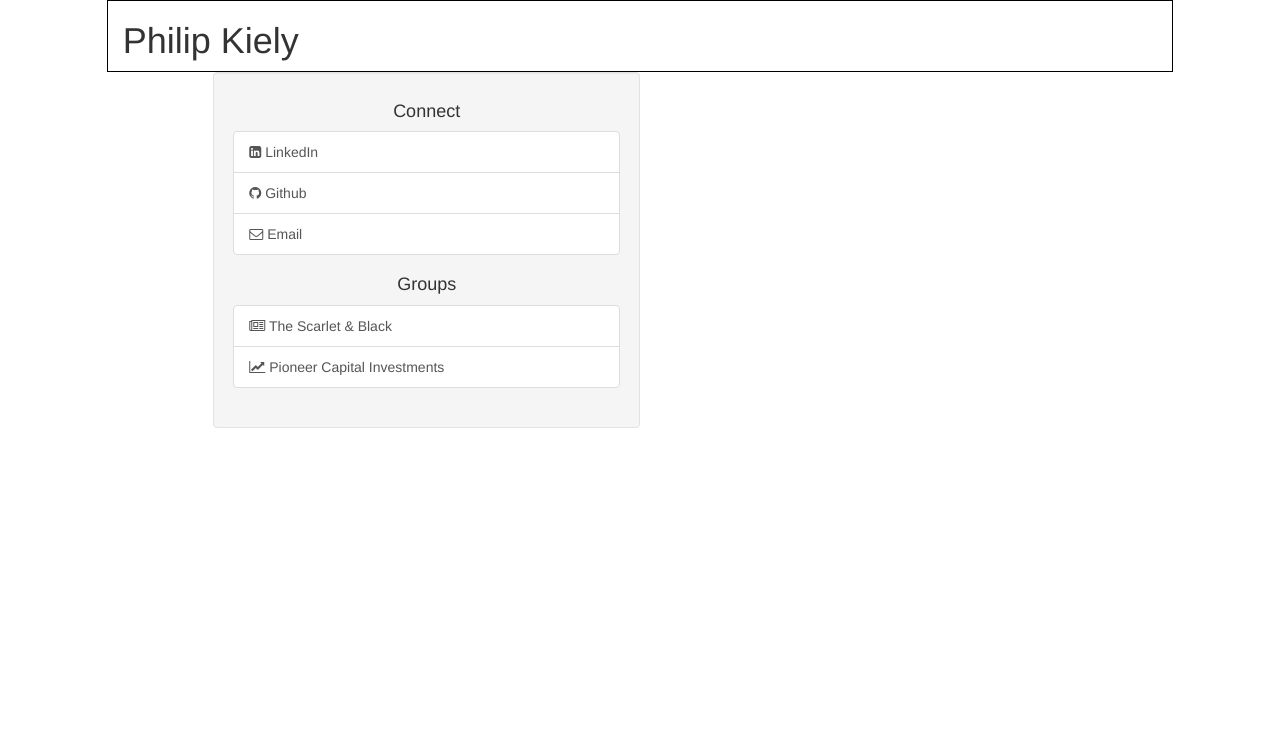
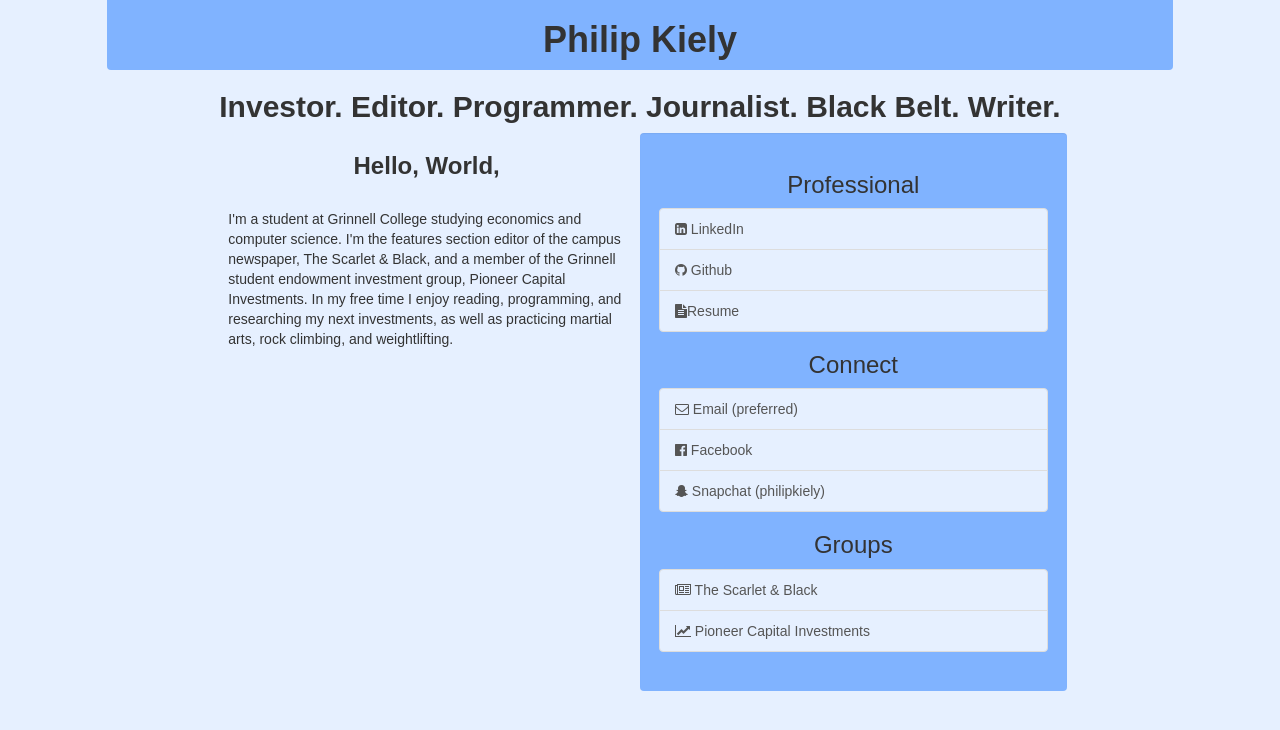
Before and after one commit to philipkiely/philipkiely.com_old, a plain HTML site: page index.html in a window 1280 px wide. Drawn offline with nearby package versions, Linux system fonts and the light colour scheme; a web font is replaced by a local one.

Commit message:
colors and bio

```diff
--- a/index.html
+++ b/index.html
@@ -2,28 +2,54 @@
 <html>
 <head>
   <title>Philip Kiely</title>
-  <link rel="stylesheet" href="style.css">
   <link rel="stylesheet" href="https://maxcdn.bootstrapcdn.com/bootstrap/3.3.7/css/bootstrap.min.css">
   <link rel="stylesheet" href="https://maxcdn.bootstrapcdn.com/font-awesome/4.7.0/css/font-awesome.min.css">
+  <link rel="stylesheet" href="https://fonts.googleapis.com/css?family=Amiko">
+  <link rel="stylesheet" href="style.css">
 </head>
 <body>
 <div class="topper col-md-10 col-md-offset-1">
-  <h1>Philip Kiely</h1>
+  <h1 class="text-center"><b>Philip Kiely</b></h1>
 </div>
-<div class="well col-md-4 col-md-offset-2">
-  <h4 class="text-center">Connect</h4>
+<div class="col-md-10 col-md-offset-1">
+  <div class="text-center">
+    <h2><b>Investor. Editor. Programmer. Journalist. Black Belt. Writer.</b></h2>
+  </div>
+</div>
+
+<div class="col-md-4 col-md-offset-2">
+  <div class="text-center">
+    <h3><b>Hello, World,</b></h3>
+  </div>
+  <div>
+  </br>
+  I'm a student at Grinnell College studying economics and computer science.
+  I'm the features section editor of the campus newspaper, The Scarlet & Black,
+  and a member of the Grinnell student endowment investment group, Pioneer Capital Investments.
+  In my free time I enjoy reading, programming, and researching my next investments, as well as
+  practicing martial arts, rock climbing, and weightlifting.
+  </br>
+  </div>
+</div>
+<div class="well col-md-4">
+  <h3 class="text-center">Professional</h3>
   <div class="list-group">
     <a class="list-group-item" href="https://www.linkedin.com/in/philipkiely" target="_blank"><i class="fa fa-linkedin-square" aria-hidden="true"></i> LinkedIn </a>
     <a class="list-group-item" href="https://github.com/philipkiely" target="_blank"><i class="fa fa-github" aria-hidden="true"></i> Github </a>
-    <a class="list-group-item" href="mailto:kielyphi@grinnell.edu"><i class="fa fa-envelope-o" aria-hidden="true"></i> Email </a>
+    <a class="list-group-item" href="Resume.pdf" target="_blank"><i class=" fa fa-file-text" aria-hidden="true"></i>Resume</a>
   </div>
-  <h4 class="text-center">Groups</h4>
+  <h3 class="text-center">Connect</h3>
+  <div class="list-group">
+    <a class="list-group-item" href="mailto:kielyphi@grinnell.edu"><i class="fa fa-envelope-o" aria-hidden="true"></i> Email (preferred)</a>
+    <a class="list-group-item" href="https://www.facebook.com/philip.kiely.9" target="_blank"><i class="fa fa-facebook-official" aria-hidden="true"></i> Facebook </a>
+    <a class="list-group-item" href="https://snapchat.com" target="_blank"><i class="fa fa-snapchat-ghost" aria-hidden="true"></i> Snapchat (philipkiely) </a>
+  </div>
+  <h3 class="text-center">Groups</h3>
   <div class="list-group">
     <a class="list-group-item" href="http://www.thesandb.com/?s=philip+kiely" target="_blank"><i class="fa fa-newspaper-o" aria-hidden="true"></i> The Scarlet & Black </a>
     <a class="list-group-item" href="http://web.grinnell.edu/groups/invest" target="_blank"><i class="fa fa-line-chart" aria-hidden="true"></i> Pioneer Capital Investments </a>
   </div>
 </div>
-</div>
 
 </body>
 </html>
--- a/style.css
+++ b/style.css
@@ -1,5 +1,10 @@
+* {
+  font-family: 'Amiko', sans-serif;
+}
 .topper {
-  border: 1px solid black;
+  background-color: #80b3ff;
+  border-bottom-left-radius: 4px;
+  border-bottom-right-radius: 4px;
 }
 .edge {
   background-color: grey;
@@ -9,3 +14,13 @@
   min-height: 100%;
   height: 100%;
 }
+body{
+  background-color: #e6f0ff;
+}
+.well{
+  background-color: #80b3ff;
+  border: none;
+}
+.list-group-item{
+  background-color: #e6f0ff;
+}
```
